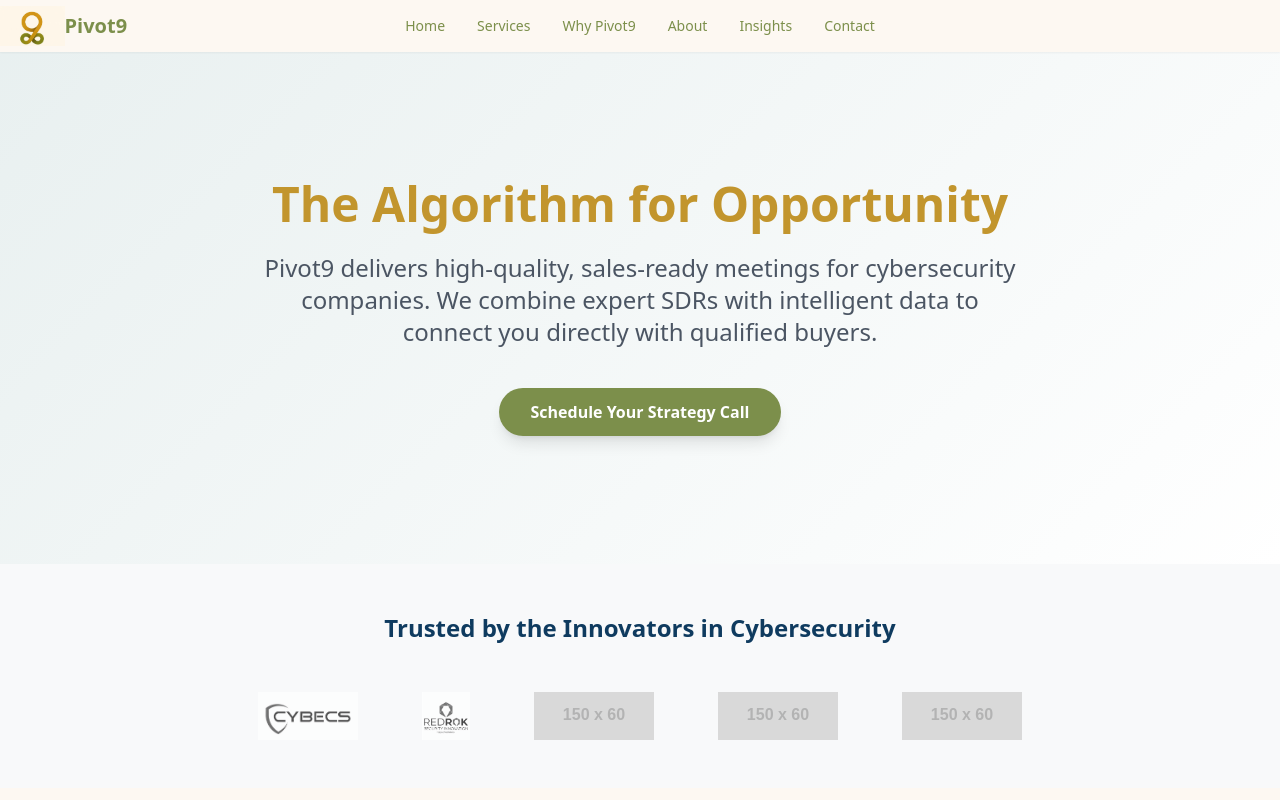
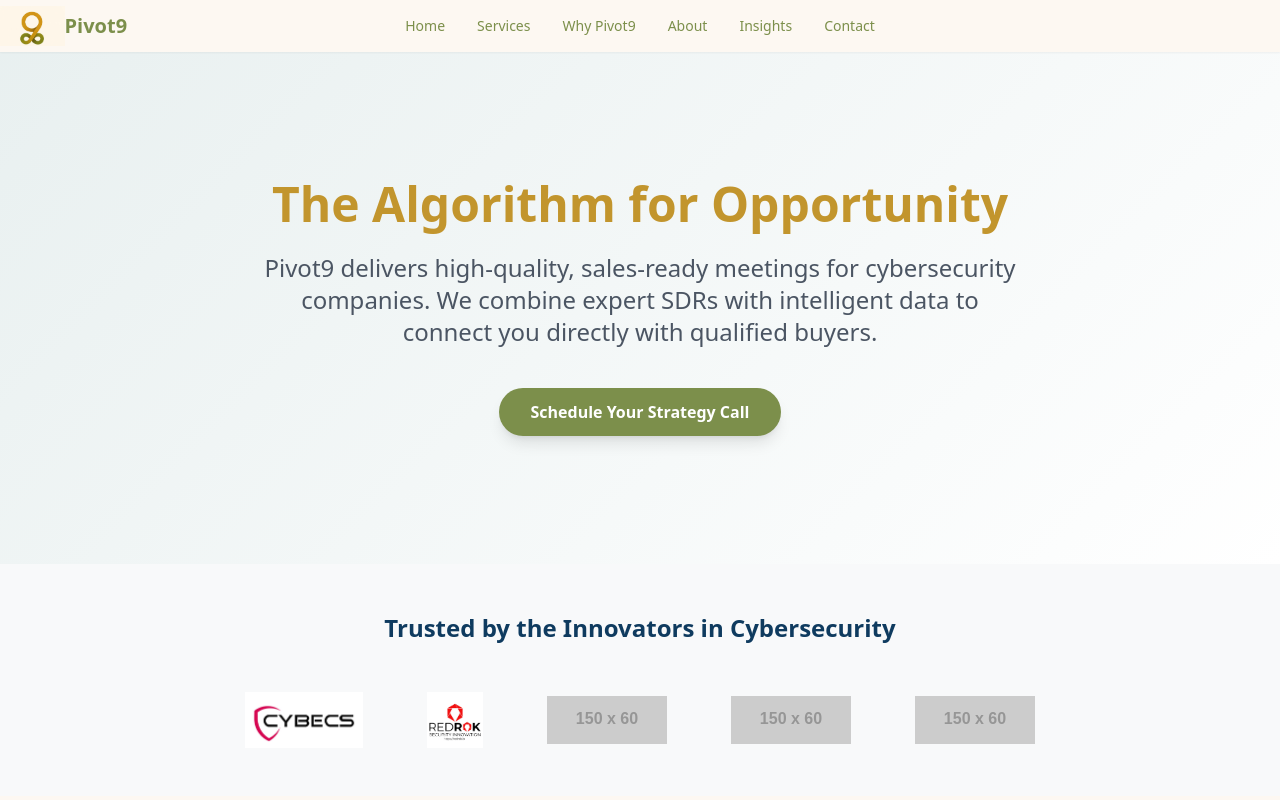
Before and after one commit to leyasa17/pivot9, a plain HTML site: page index.html in a window 1280 px wide. Shown: the top 800 px of the page. Drawn offline with nearby package versions, Linux system fonts and the light colour scheme; placeholder pictures from the web are drawn by us.

Commit message:
Update index.html

```diff
--- a/index.html
+++ b/index.html
@@ -30,8 +30,8 @@
             box-shadow: 0 10px 25px -5px rgba(0, 0, 0, 0.1);
         }
         .client-logo {
-            filter: grayscale(100%);
-            opacity: 0.7;
+            filter: none; /* מבטל שחור-לבן */
+            opacity: 1;   /* שקיפות מלאה */
             transition: all 0.3s ease;
         }
         .client-logo:hover {
@@ -95,8 +95,8 @@
 <div class="container mx-auto px-6">
 <h2 class="text-center text-2xl font-semibold mb-12">Trusted by the Innovators in Cybersecurity</h2>
 <div class="flex flex-wrap justify-center items-center gap-10 md:gap-16">
-<img alt="Client logo" class="h-12 client-logo" src="IMG_2298.JPG"/>
-<img alt="Client logo" class="h-12 client-logo" src="Picture1.png"/>
+<img alt="Client logo" class="h-14 client-logo" src="IMG_2298.JPG"/>
+<img alt="Client logo" class="h-14 client-logo" src="Picture1.png"/>
 <img alt="Client logo" class="h-12 client-logo" src="https://via.placeholder.com/150x60?text=Client+3"/>
 <img alt="Client logo" class="h-12 client-logo" src="https://via.placeholder.com/150x60?text=Client+4"/>
 <img alt="Client logo" class="h-12 client-logo" src="https://via.placeholder.com/150x60?text=Client+5"/>
```
